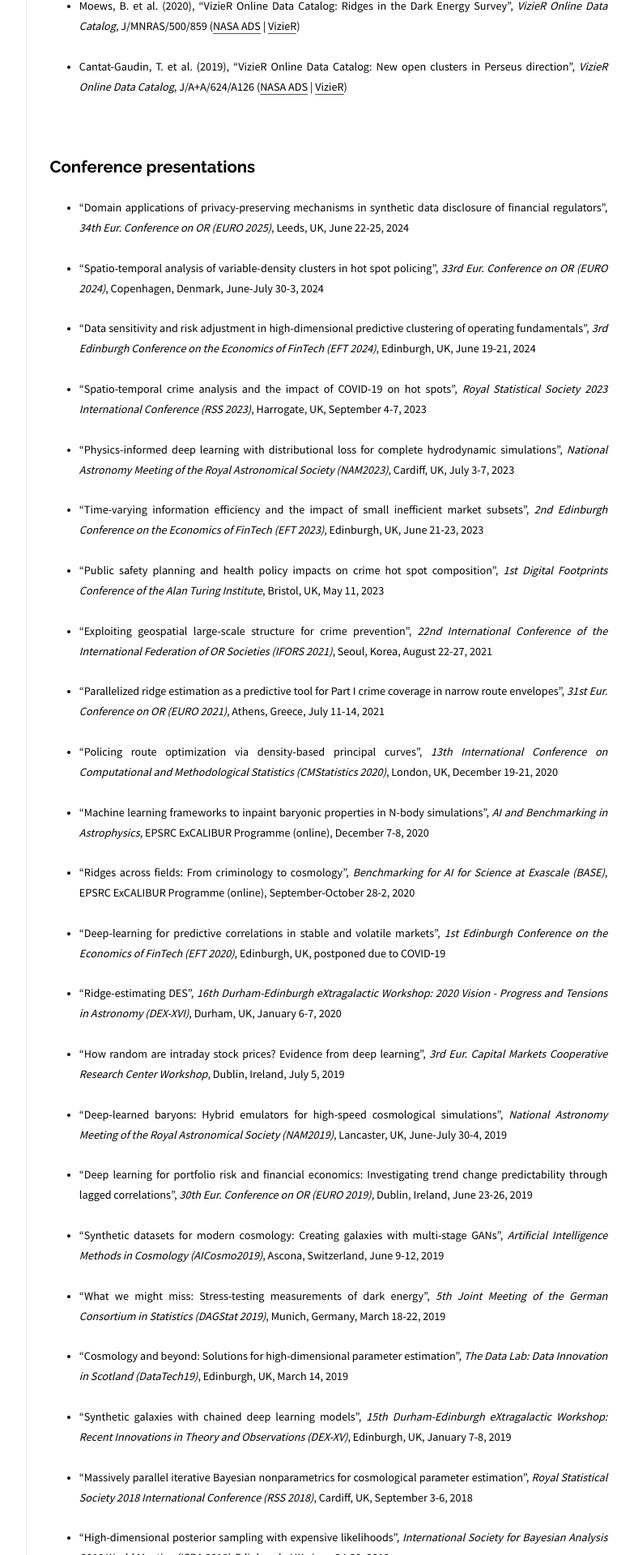
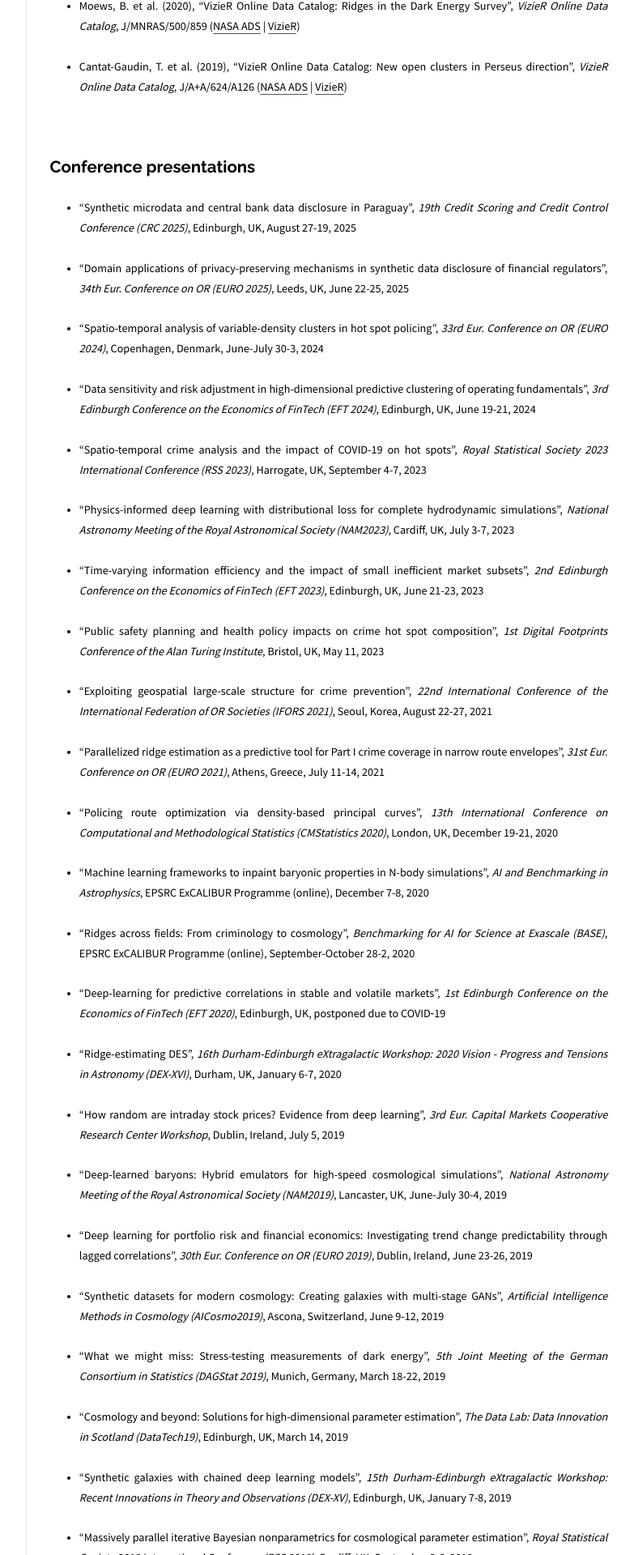
Before and after one commit to moews/moews.github.io, a Jekyll site: the page built from _posts/2017-03-25-publications.md, in a window 1280 px wide. Shown: the part 1768-3688 px from the top of the page at 81% size, without its empty margins (326-1109 px from the left). Built offline with Jekyll 4.4.1, drawn with Linux system fonts in a browser that asks for light colours.

Commit message:
Update 2017-03-25-publications.md

```diff
--- a/_posts/2017-03-25-publications.md
+++ b/_posts/2017-03-25-publications.md
@@ -66,7 +66,9 @@ REMOVE CONFERENCES
 
 ## Conference presentations
 
-* <small>"Domain applications of privacy-preserving mechanisms in synthetic data disclosure of financial regulators", _34th Eur. Conference on OR (EURO 2025)_, Leeds, UK, June 22-25, 2024</small>
+* <small>"Synthetic microdata and central bank data disclosure in Paraguay", _19th Credit Scoring and Credit Control Conference (CRC 2025)_, Edinburgh, UK, August 27-19, 2025</small>
+
+* <small>"Domain applications of privacy-preserving mechanisms in synthetic data disclosure of financial regulators", _34th Eur. Conference on OR (EURO 2025)_, Leeds, UK, June 22-25, 2025</small>
 
 * <small>"Spatio-temporal analysis of variable-density clusters in hot spot policing", _33rd Eur. Conference on OR (EURO 2024)_, Copenhagen, Denmark, June-July 30-3, 2024</small>
 
```
